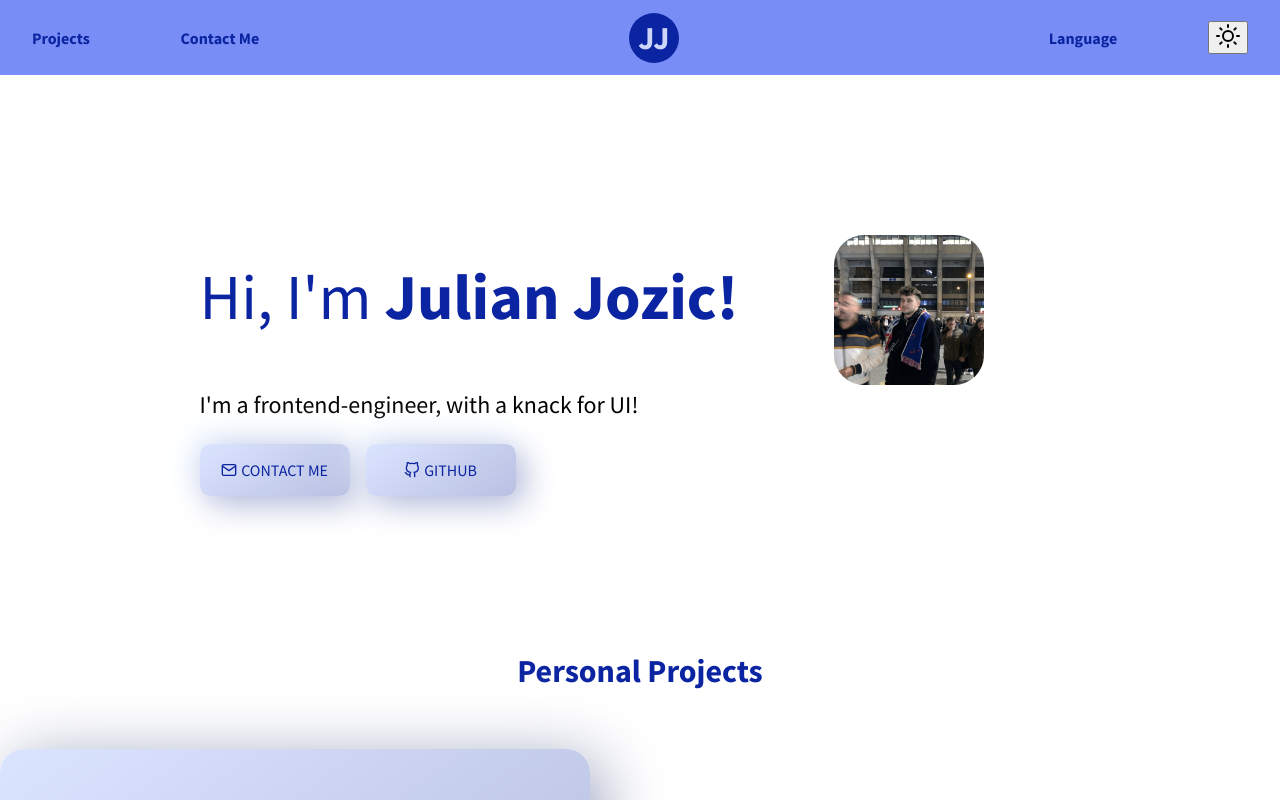
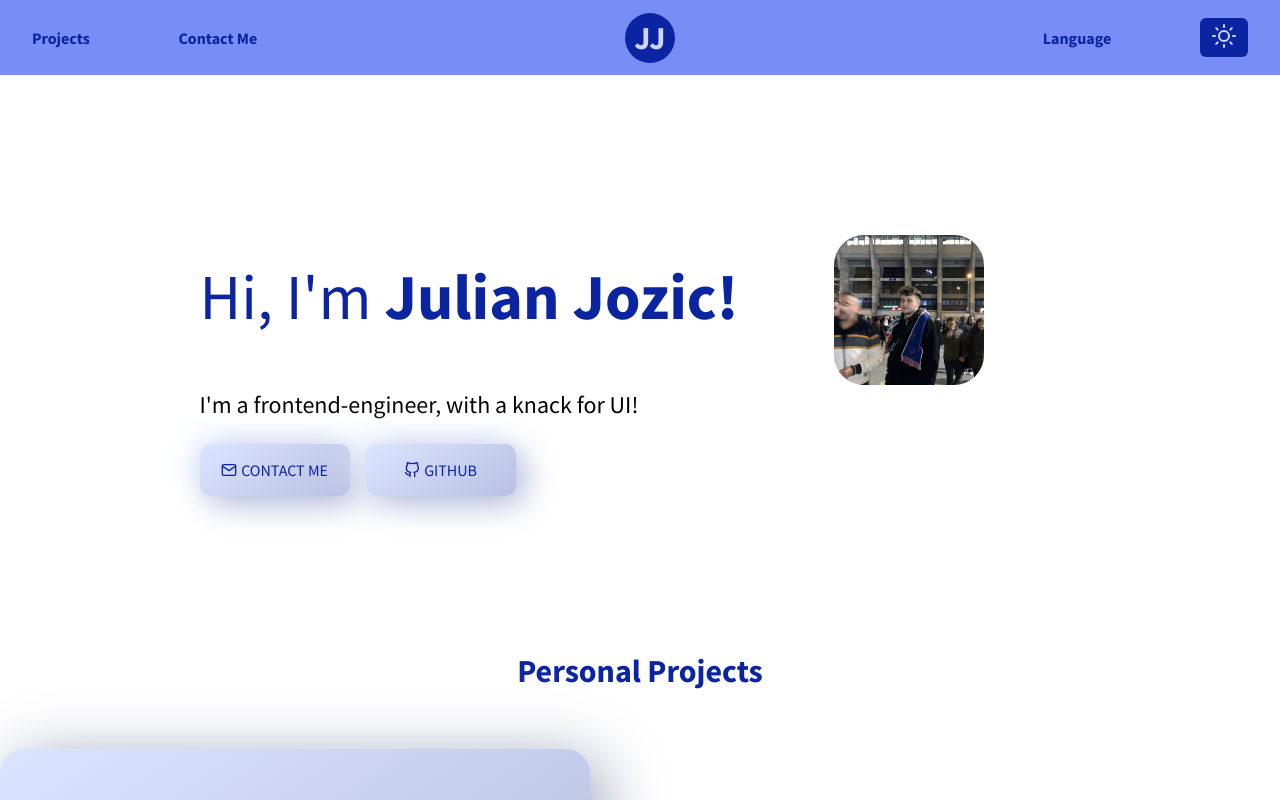
Before and after one commit to jjozic/jj-portfolio-2021, a Next.js app: page / in a window 1280 px wide. Shown: the top 800 px of the page. Built offline with nearby package versions, Linux system fonts and the light colour scheme.

Commit message:
styled dark mode toggle btn

```diff
--- a/styles/Navigation.module.scss
+++ b/styles/Navigation.module.scss
@@ -53,7 +53,47 @@
     }
 
     button {
+      padding: 6px 12px;
+      background-color: var(--dark);
+      color: var(--light);
+      position: relative;
+      border: none;
+      border-radius: 6px;
+      overflow: hidden;
+      z-index: 1;
 
+      svg {
+        z-index: 1;
+        position: relative;
+      }
+
+      &:before {
+        content: "";
+        position: absolute;
+        top: 50%;
+        left: 50%;
+        width: 60px;
+        height: 60px;
+        border-radius: 50%;
+        transform: translate3d(-50%, -50%, 0) scale3d(0, 0, 0);
+        transition: opacity 0.4s cubic-bezier(0.19, 1, 0.22, 1),
+          transform 0.75s cubic-bezier(0.19, 1, 0.22, 1);
+        background-color: var(--light);
+        opacity: 0;
+      }
+
+      &:hover {
+        cursor: pointer;
+        svg {
+          color: var(--dark)
+        }
+
+        &:before {
+          opacity: 1;
+          transition-duration: 0.85s;
+          transform: translate3d(-50%, -50%, 0) scale3d(1, 1, 1);
+        }
+      }
     }
   }
 }
```
